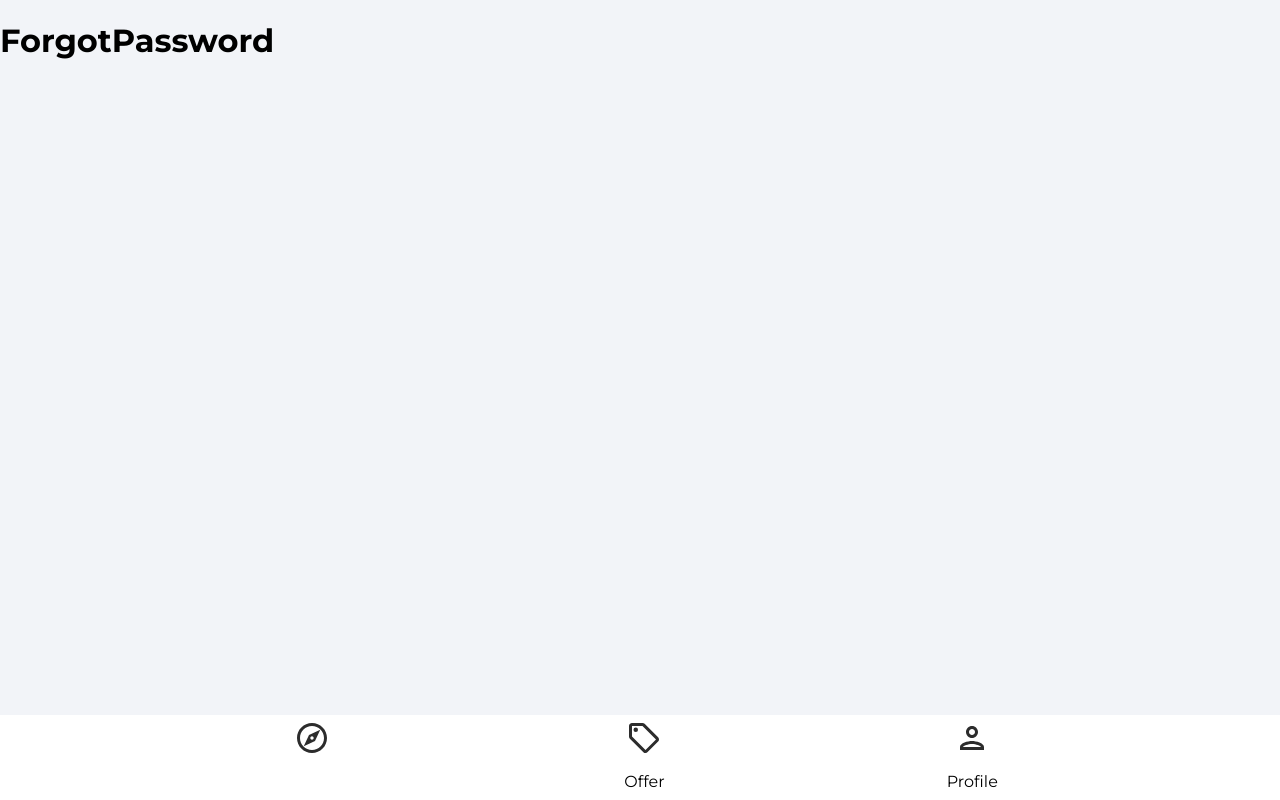
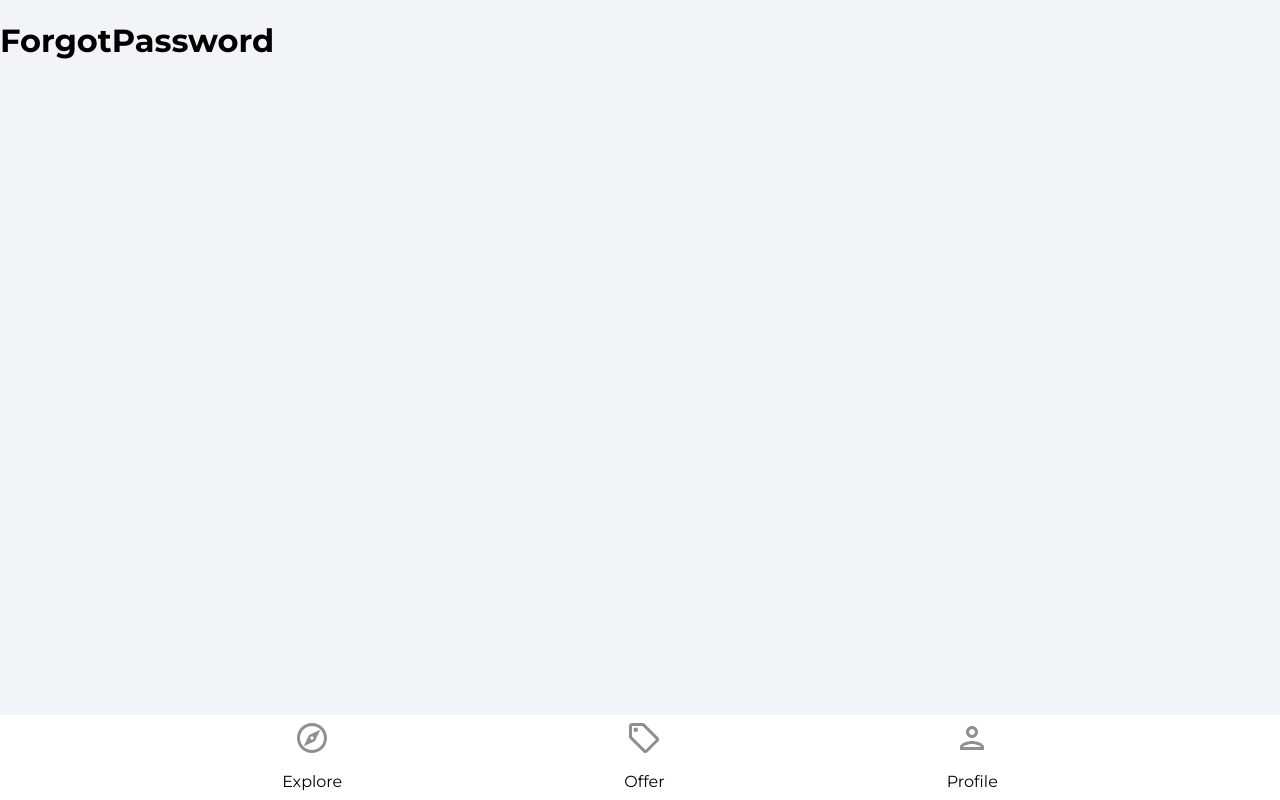
Before and after one commit to jhonadc/ReactHousing, a React (Create React App) app: page /forgot-password in a window 1280 px wide. Built offline with nearby package versions, Linux system fonts and the light colour scheme.

Commit message:
selected nav change colors - pathMathRoute created

```diff
--- a/src/components/NavBar.jsx
+++ b/src/components/NavBar.jsx
@@ -8,20 +8,38 @@ function NavBar() {
   const navigate = useNavigate();
   const location = useLocation();
 
+  const pathMatchRoute = (route) => {
+    if (route === location.pathname) {
+      return true;
+    }
+  };
+
   return (
     <footer className='navbar'>
       <nav className='navbarNav'>
         <ul className='navbarListItems'>
           <li className='navbarListItem' onClick={() => navigate('/')}>
-            <ExploreIcon fill='#2c2c2c' width='36px' height='36pc' />
+            <ExploreIcon
+              fill={pathMatchRoute('/') ? '#2c2c2c' : '#8f8f8f'}
+              width='36px'
+              height='36px'
+            />
             <p>Explore</p>
           </li>
           <li className='navbarListItem' onClick={() => navigate('/offers')}>
-            <OfferIcon fill='#2c2c2c' width='36px' height='36px' />
+            <OfferIcon
+              fill={pathMatchRoute('/offer') ? '#2c2c2c' : '#8f8f8f'}
+              width='36px'
+              height='36px'
+            />
             <p>Offer</p>
           </li>
           <li className='navbarListItem' onClick={() => navigate('/profile')}>
-            <PersonOutlineIcon fill='#2c2c2c' width='36px' height='36px' />
+            <PersonOutlineIcon
+              fill={pathMatchRoute('/profile') ? '#2c2c2c' : '#8f8f8f'}
+              width='36px'
+              height='36px'
+            />
             <p>Profile</p>
           </li>
         </ul>
```
